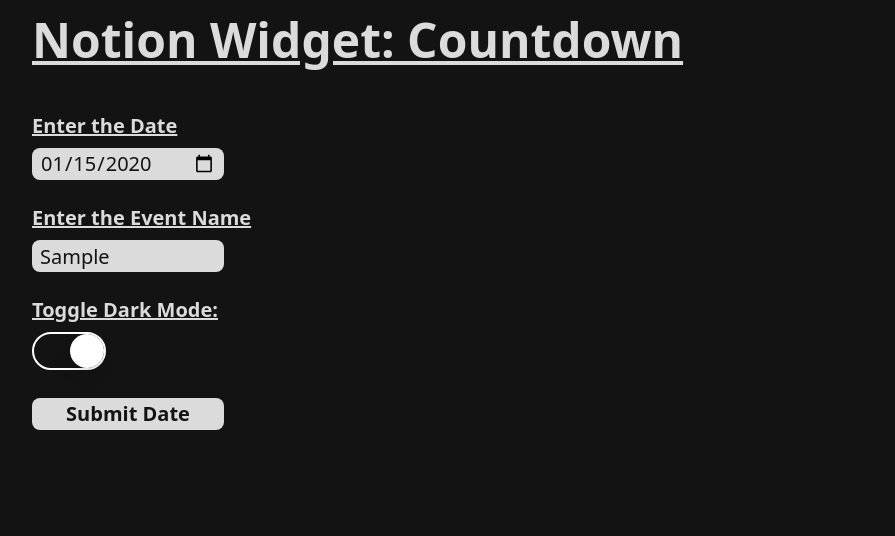
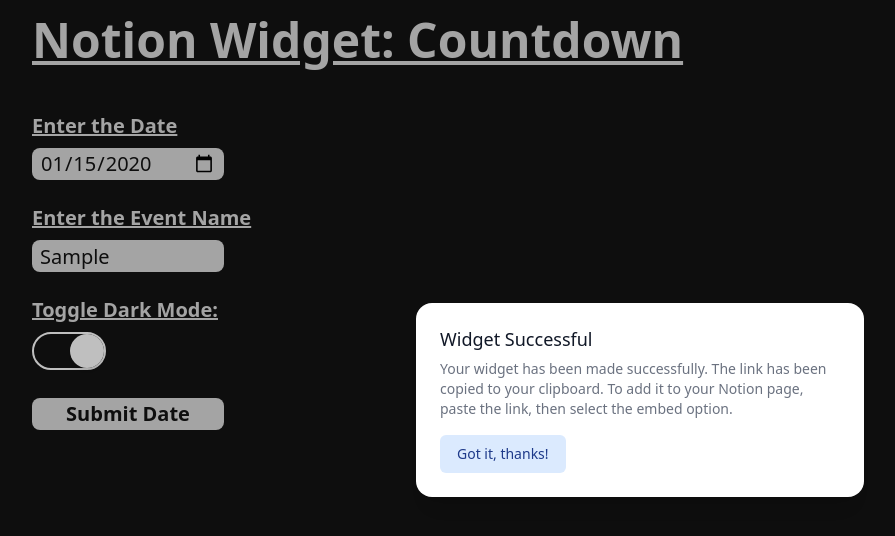
Before and after one commit to NoumanAMalik/Notion-Countdown, a Next.js app: page / in a window 1280 px wide. Both pictures are taken after typing "2020-01-15", "Sample" into the empty fields and a click on the button "Submit Date". Shown: the top 536 px of the page, without its empty margins (0-895 px from the left). Built offline with nearby package versions, Linux system fonts and the light colour scheme.

Commit message:
Added Modal from HeadlessUI

```diff
--- a/app/page.tsx
+++ b/app/page.tsx
@@ -1,13 +1,22 @@
 "use client";
 
-import { useState, useEffect } from "react";
+import { useState, useEffect, Fragment } from "react";
 import { useRouter } from "next/navigation";
-import { Switch } from "@headlessui/react";
+import { Switch, Dialog, Transition } from "@headlessui/react";
 
 export default function Home() {
     const [route, setRoute] = useState("date--title--mode");
     const [enabled, setEnabled] = useState(true);
+    const [isOpen, setIsOpen] = useState(false); // This is for the Modal
     const r = useRouter();
+
+    function closeModal() {
+        setIsOpen(false);
+    }
+
+    function openModal() {
+        setIsOpen(true);
+    }
 
     const updateRoute = (e: any) => {
         setRoute((oldRoute) => {
@@ -91,15 +100,75 @@
                     </Switch>
                 </div>
                 <button
+                    type="button"
                     className="bg-[#DBDBDB] text-[#131313] rounded-lg w-48 h-8 px-2 font-bold cursor-pointer text-xl"
                     onClick={(e) => {
                         navigator.clipboard.writeText(
                             location.href + `/date/${route}`
                         );
+                        openModal();
                     }}
                 >
                     Submit Date
                 </button>
+                <Transition appear show={isOpen} as={Fragment}>
+                    <Dialog as="div" className="z-0" onClose={closeModal}>
+                        <Transition.Child
+                            as={Fragment}
+                            enter="ease-out duration-300"
+                            enterFrom="opacity-0"
+                            enterTo="opacity-100"
+                            leave="ease-in duration-200"
+                            leaveFrom="opacity-100"
+                            leaveTo="opacity-0"
+                        >
+                            <div className="fixed inset-0 bg-black bg-opacity-25" />
+                        </Transition.Child>
+
+                        <div className="fixed inset-0 overflow-y-auto">
+                            <div className="flex min-h-full items-center justify-center p-4 text-center">
+                                <Transition.Child
+                                    as={Fragment}
+                                    enter="ease-out duration-300"
+                                    enterFrom="opacity-0 scale-95"
+                                    enterTo="opacity-100 scale-100"
+                                    leave="ease-in duration-200"
+                                    leaveFrom="opacity-100 scale-100"
+                                    leaveTo="opacity-0 scale-95"
+                                >
+                                    <Dialog.Panel className="w-full max-w-md transform overflow-hidden rounded-2xl bg-white p-6 text-left align-middle shadow-xl transition-all">
+                                        <Dialog.Title
+                                            as="h3"
+                                            className="text-lg font-medium leading-6 text-gray-900"
+                                        >
+                                            Widget Successful
+                                        </Dialog.Title>
+                                        <div className="mt-2">
+                                            <p className="text-sm text-gray-500">
+                                                Your widget has been made
+                                                successfully. The link has been
+                                                copied to your clipboard. To add
+                                                it to your Notion page, paste
+                                                the link, then select the embed
+                                                option.
+                                            </p>
+                                        </div>
+
+                                        <div className="mt-4">
+                                            <button
+                                                type="button"
+                                                className="inline-flex justify-center rounded-md border border-transparent bg-blue-100 px-4 py-2 text-sm font-medium text-blue-900 hover:bg-blue-200 focus:outline-none focus-visible:ring-2 focus-visible:ring-blue-500 focus-visible:ring-offset-2"
+                                                onClick={closeModal}
+                                            >
+                                                Got it, thanks!
+                                            </button>
+                                        </div>
+                                    </Dialog.Panel>
+                                </Transition.Child>
+                            </div>
+                        </div>
+                    </Dialog>
+                </Transition>
             </div>
         </>
     );
```
